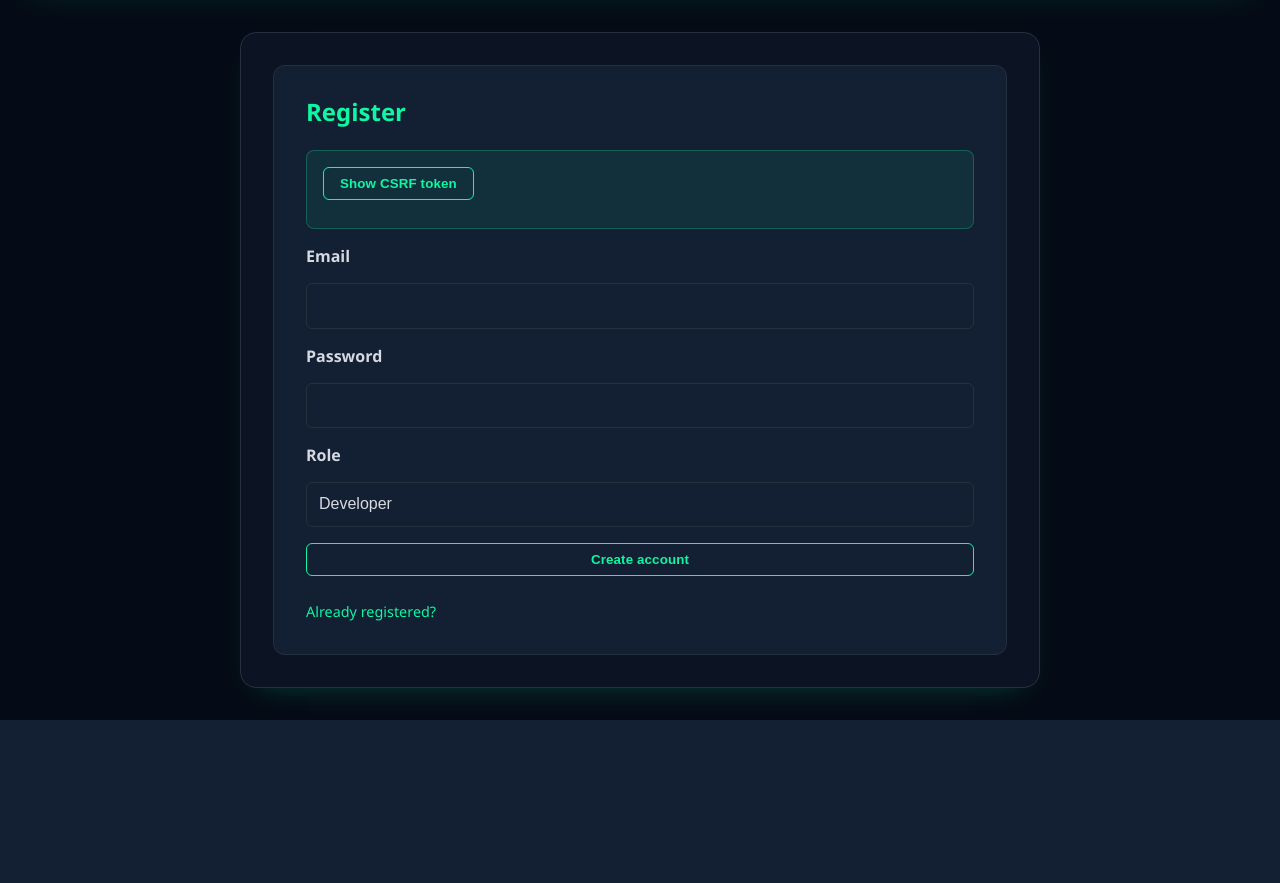
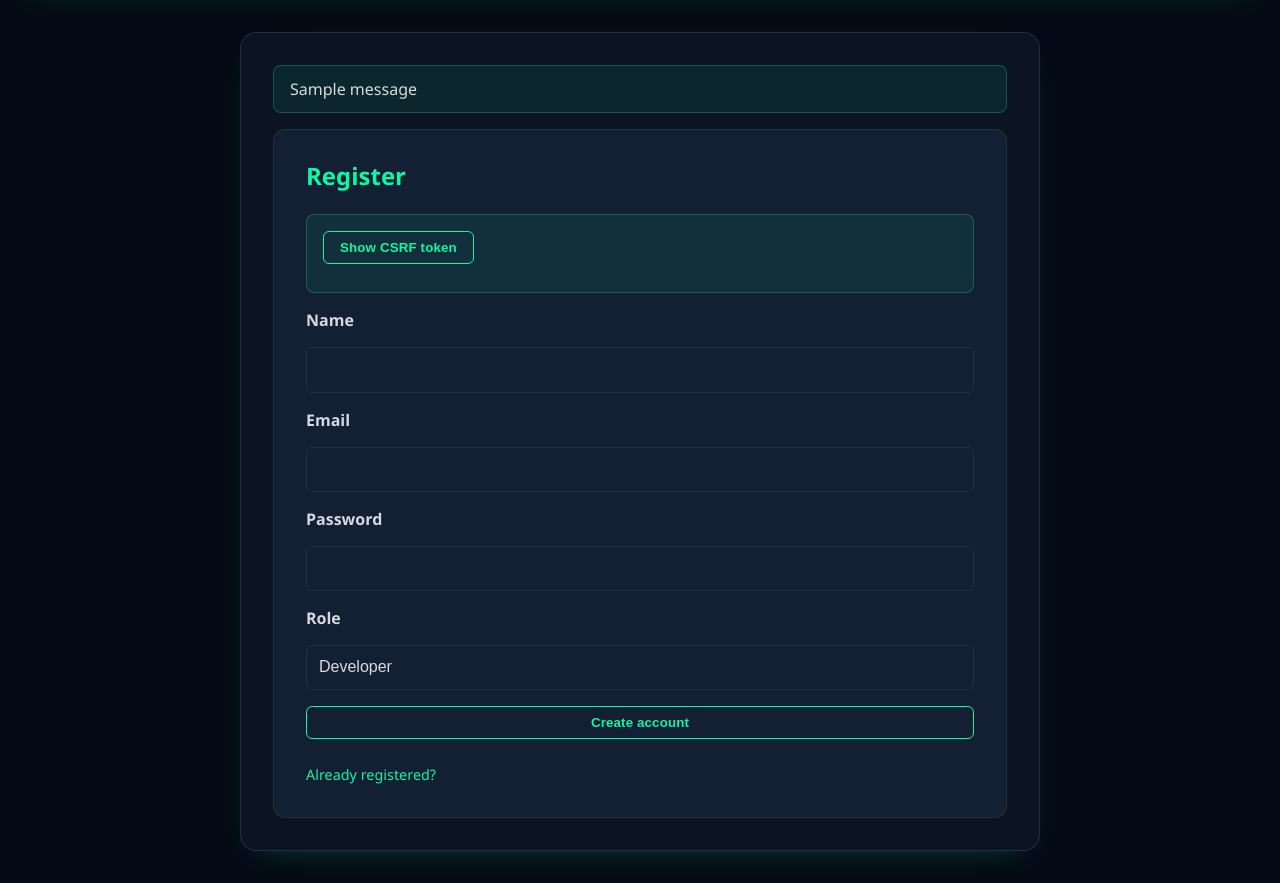
Before and after one commit to marcus-rk/SecureLeak, a Flask app: page /register in a window 1280 px wide. Shown: the part 115-998 px from the top of the page. Before the commit the page ends 835 px from the top, so only its background shows below. Run offline with Flask 3, Linux system fonts and the light colour scheme; tables that the repository leaves empty hold one stand-in row (values such as "Sample post"); one stand-in notice (Sample message) is shown; some libraries are stand-ins or nearby versions.

Commit message:
Implement user authentication and registration: refactor login and registration routes, add CSRF protection, and enhance flash message styling.

```diff
--- a/routes/auth.py
+++ b/routes/auth.py
@@ -1,24 +1,120 @@
-from flask import Blueprint, redirect, render_template, request, session, url_for
+from __future__ import annotations
+
+import functools
+
+from flask import (
+    Blueprint,
+    flash,
+    redirect,
+    render_template,
+    request,
+    session,
+    url_for,
+)
+from flask.typing import ResponseReturnValue
+from argon2 import PasswordHasher, exceptions as argon2_exceptions
+
+from repository import users_repo
 
 auth_bp = Blueprint("auth", __name__)
 
-
-@auth_bp.route("/login", methods=["GET", "POST"])
-def login() -> str:
-    if request.method == "POST":
-        session["user_id"] = request.form.get("email", "demo@example.com")
-        return redirect(url_for("reports.list_reports"))
-    return render_template("login.html")
+# Argon2 parameters: balanced for development and exam readability
+# - time_cost=3: ~3 iterations; increases CPU work
+# - memory_cost=65536: 64 MiB memory to resist GPU/ASIC cracking
+# - parallelism=2: reasonable for typical dev machines
+# - hash_len=32, salt_len=16: standard sizes
+_hasher = PasswordHasher(time_cost=3, memory_cost=65536, parallelism=2, hash_len=32, salt_len=16)
 
 
-@auth_bp.route("/register", methods=["GET", "POST"])
-def register() -> str:
-    if request.method == "POST":
-        return redirect(url_for("auth.login"))
-    return render_template("register.html")
+def _normalize_email(email: str) -> str:
+    return (email or "").strip().lower()
 
 
+def login_required(view):
+    @functools.wraps(view)
+    def wrapped(*args, **kwargs):
+        if not session.get("user_id"):
+            flash("Please sign in.", "info")
+            return redirect(url_for("auth.login"))
+        return view(*args, **kwargs)
+
+    return wrapped
+
+
+# GET: Login form page
+@auth_bp.route("/login", methods=["GET"])
+def login() -> ResponseReturnValue:
+    return render_template("login.html"), 200
+
+
+# POST: Login Authentication
+@auth_bp.route("/login", methods=["POST"])
+def login_post() -> ResponseReturnValue:
+    email = _normalize_email(request.form.get("email", ""))
+    password = request.form.get("password", "")
+
+    if not email or not password:
+        flash("Email and password are required.", "error")
+        return render_template("login.html"), 400
+
+    user = users_repo.get_user_by_email(email)
+    try:
+        if not user or not _hasher.verify(user["password_hash"], password):
+            raise argon2_exceptions.VerifyMismatchError
+    except Exception:
+        # Treat all failures as generic invalid credentials (no enumeration)
+        flash("Invalid email or password.", "error")
+        return render_template("login.html"), 401
+
+    # Optional: upgrade hash transparently
+    try:
+        if _hasher.check_needs_rehash(user["password_hash"]):
+            users_repo.update_user(user["id"], password_hash=_hasher.hash(password))
+    except Exception:
+        pass  # non-fatal
+
+    # Prevent session fixation and set identity
+    session.clear()
+    session["user_id"] = user["id"]
+    if "role" in user:
+        session["role"] = user["role"]
+
+    flash("Signed in.", "success")
+    return redirect(url_for("reports.list_reports"))
+
+
+# GET: Registration form page
+@auth_bp.route("/register", methods=["GET"])
+def register() -> ResponseReturnValue:
+    return render_template("register.html"), 200
+
+
+# POST: Create account
+@auth_bp.route("/register", methods=["POST"])
+def register_post() -> ResponseReturnValue:
+    email = _normalize_email(request.form.get("email", ""))
+    password = request.form.get("password", "")
+    name = (request.form.get("name") or "").strip()
+    # Security: ignore client-provided admin role in Phase 2; default to user
+    role = "user"
+
+    if not name or not email or not password:
+        flash("Name, email and password are required.", "error")
+        return render_template("register.html"), 400
+
+    if users_repo.get_user_by_email(email):
+        flash("Email already registered.", "error")
+        return render_template("register.html"), 409
+
+    pwd_hash = _hasher.hash(password)
+    # Fallback safety: ensure a non-empty name is stored
+    users_repo.create_user(email=email, password_hash=pwd_hash, name=name or email, role=role)
+    flash("Account created. Please sign in.", "success")
+    return redirect(url_for("auth.login"))
+
+# POST: Logout
 @auth_bp.route("/logout", methods=["POST"])
-def logout() -> str:
+def logout() -> ResponseReturnValue:
     session.clear()
+    flash("Signed out.", "info")
     return redirect(url_for("auth.login"))
--- a/static/css/style.css
+++ b/static/css/style.css
@@ -383,6 +383,39 @@ tbody tr:hover .table-link {
 }
 
 /* --------------------------------
+   Flash messages
+--------------------------------- */
+.flash-container {
+    display: flex;
+    flex-direction: column;
+    gap: 0.75rem;
+    margin: 0 0 1rem;
+}
+
+.flash {
+    padding: 0.75rem 1rem;
+    border-radius: 8px;
+    border: 1px solid var(--color-border);
+    background-color: var(--color-surface-elevated);
+    color: var(--color-text);
+}
+
+.flash--success {
+    background-color: rgba(16, 247, 163, 0.08);
+    border-color: rgba(16, 247, 163, 0.25);
+}
+
+.flash--error {
+    background-color: rgba(255, 99, 99, 0.12);
+    border-color: rgba(255, 99, 99, 0.35);
+}
+
+.flash--info {
+    background-color: var(--color-surface-highlight);
+    border-color: var(--color-border);
+}
+
+/* --------------------------------
    CSRF token helper
 --------------------------------- */
 .csrf-toggle {
--- a/templates/layout.html
+++ b/templates/layout.html
@@ -31,6 +31,16 @@
             </nav>
         </header>
         <main>
+            {# Reusable flash messages #}
+            {% with messages = get_flashed_messages(with_categories=true) %}
+                {% if messages %}
+                    <div class="flash-container" role="status" aria-live="polite">
+                        {% for category, message in messages %}
+                            <div class="flash {{ 'flash--' ~ category }}">{{ message }}</div>
+                        {% endfor %}
+                    </div>
+                {% endif %}
+            {% endwith %}
             {% block content %}{% endblock %}
         </main>
         <script src="{{ url_for('static', filename='js/main.js') }}" defer></script>
--- a/templates/register.html
+++ b/templates/register.html
@@ -13,6 +13,8 @@
                 <button type="button" data-token-toggle>Show CSRF token</button>
                 <code data-token-value hidden>{{ csrf_token() }}</code>
             </div>
+            <label for="name">Name</label>
+            <input id="name" name="name" type="text" required>
             <label for="email">Email</label>
             <input id="email" name="email" type="email" required>
             <label for="password">Password</label>
```
Also changed, not shown: tests/auth/test_login.py (added, +37 -0 lines).
